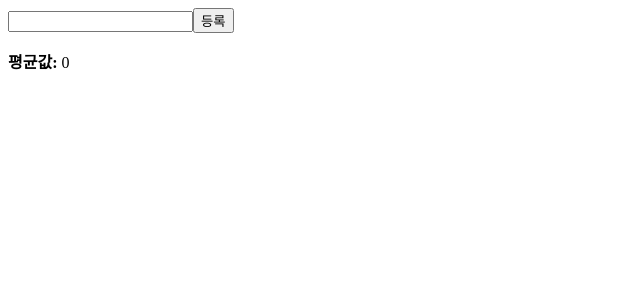
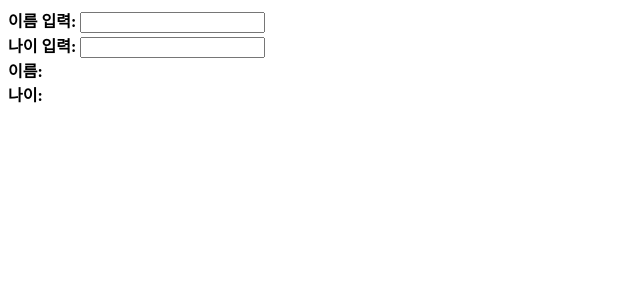
Before and after one commit to yunyun3599/ReactStudy2, a React (Create React App) app: page / in a window 1280 px wide. Shown: the top 300 px of the page, without its empty margins (0-640 px from the left). Built offline with nearby package versions, Linux system fonts and the light colour scheme.

Commit message:
studying useRef, custom Hooks

```diff
--- a/src/App.js
+++ b/src/App.js
@@ -1,9 +1,9 @@
 import React, {useState} from "react";
-import Average from './StudyingHooks/Average';
+import Profile from './StudyingHooks/Profile';
 
 const App = () => {
   return(
-    <Average/>
+    <Profile/>
   );
 };
 
--- a/src/StudyingHooks/Profile.js
+++ b/src/StudyingHooks/Profile.js
@@ -1,19 +1,10 @@
 import React, { useReducer } from 'react';
+import useInputs from './useInputs';
 
-function reducer(state, action){
-    return {
-        ...state,
-        [action.name] : action.value
-    }
-}
 
 const Profile = () => {
-    const [state, dispatch] = useReducer(reducer, {name: '', age: ''});
+    const [state, onChange] = useInputs({name: '', age: ''});
     const {name, age} = state;
-
-    const onChange = e => {
-        dispatch(e.target);
-    }
 
     return(
         <div>
--- /dev/null
+++ b/src/StudyingHooks/useInputs.js
@@ -0,0 +1,16 @@
+import React, {useReducer} from 'react';
+
+function reducer(state, action){
+    return{
+        ...state,
+        [action.name]: action.value
+    };
+}
+
+export default function useInputs(initialForm){
+    const [state, dispatch] = useReducer(reducer, initialForm);
+    const onChange = (e) => {
+        dispatch(e.target);
+    }
+    return [state, onChange];
+}
```
